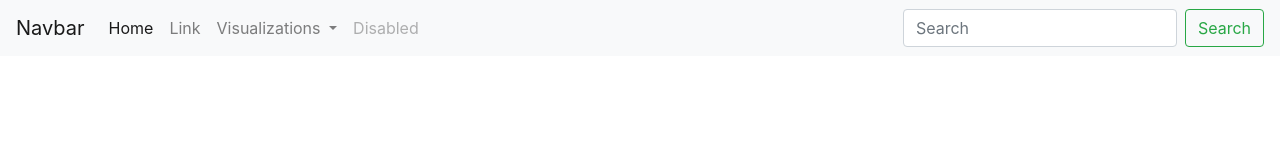
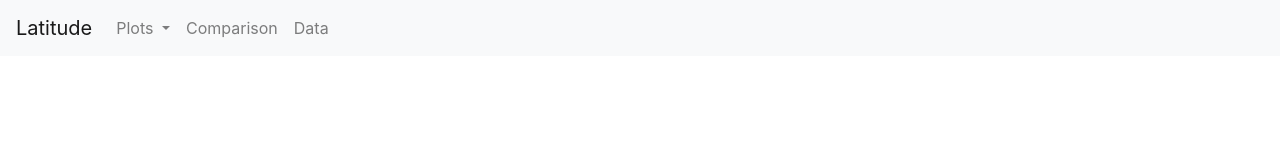
Before and after one commit to WilliamRoll/Web-Design-Challenge, a plain HTML site: page index.html in a window 1280 px wide. Drawn offline with nearby package versions, Linux system fonts and the light colour scheme; files that its build step writes are made by us from their sources.

Commit message:
navbar start

```diff
--- a/index.html
+++ b/index.html
@@ -20,38 +20,31 @@
 
 <body>
   <nav class="navbar navbar-expand-lg navbar-light bg-light">
-    <a class="navbar-brand" href="#">Navbar</a>
+    <a class="navbar-brand" href="#">Latitude</a>
     <button class="navbar-toggler" type="button" data-toggle="collapse" data-target="#navbarSupportedContent" aria-controls="navbarSupportedContent" aria-expanded="false" aria-label="Toggle navigation">
       <span class="navbar-toggler-icon"></span>
     </button>
 
     <div class="collapse navbar-collapse" id="navbarSupportedContent">
       <ul class="navbar-nav mr-auto">
-        <li class="nav-item active">
-          <a class="nav-link" href="index.html">Home <span class="sr-only">(current)</span></a>
-        </li>
-        <li class="nav-item">
-          <a class="nav-link" href="#">Link</a>
-        </li>
         <li class="nav-item dropdown">
           <a class="nav-link dropdown-toggle" href="#" id="navbarDropdown" role="button" data-toggle="dropdown" aria-haspopup="true" aria-expanded="false">
-            Visualizations
+            Plots
           </a>
           <div class="dropdown-menu" aria-labelledby="navbarDropdown">
-            <a class="dropdown-item" href="#">Action</a>
-            <a class="dropdown-item" href="#">Another action</a>
-            <div class="dropdown-divider"></div>
-            <a class="dropdown-item" href="#">Something else here</a>
+            <a class="dropdown-item" href="#">Max Temperature</a>
+            <a class="dropdown-item" href="#">Humidity</a>
+            <a class="dropdown-item" href="#">Cloudiness</a>
+            <a class="dropdown-item" href="#">Wind Speed</a>
           </div>
         </li>
         <li class="nav-item">
-          <a class="nav-link disabled" href="#" tabindex="-1" aria-disabled="true">Disabled</a>
+          <a class="nav-link" href="#">Comparison</a>
+        </li>
+        <li class="nav-item">
+          <a class="nav-link" href="#">Data</a>
         </li>
       </ul>
-      <form class="form-inline my-2 my-lg-0">
-        <input class="form-control mr-sm-2" type="search" placeholder="Search" aria-label="Search">
-        <button class="btn btn-outline-success my-2 my-sm-0" type="submit">Search</button>
-      </form>
     </div>
   </nav>
 
```
